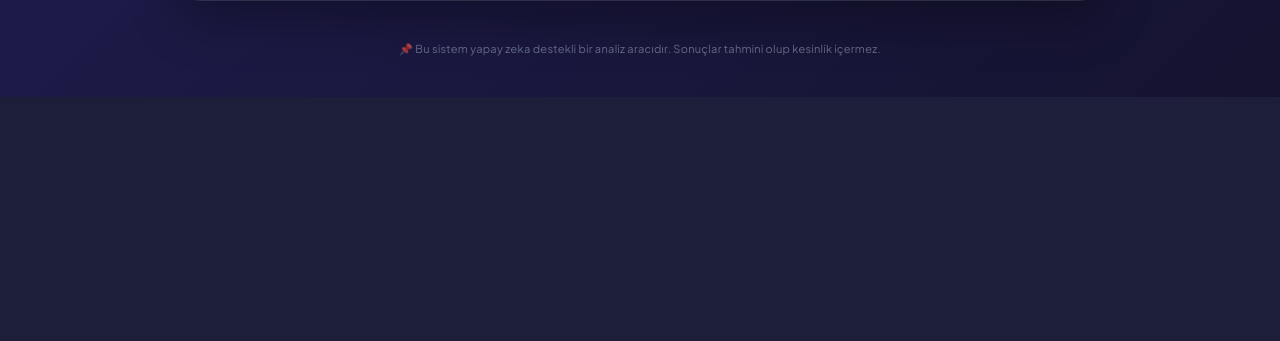
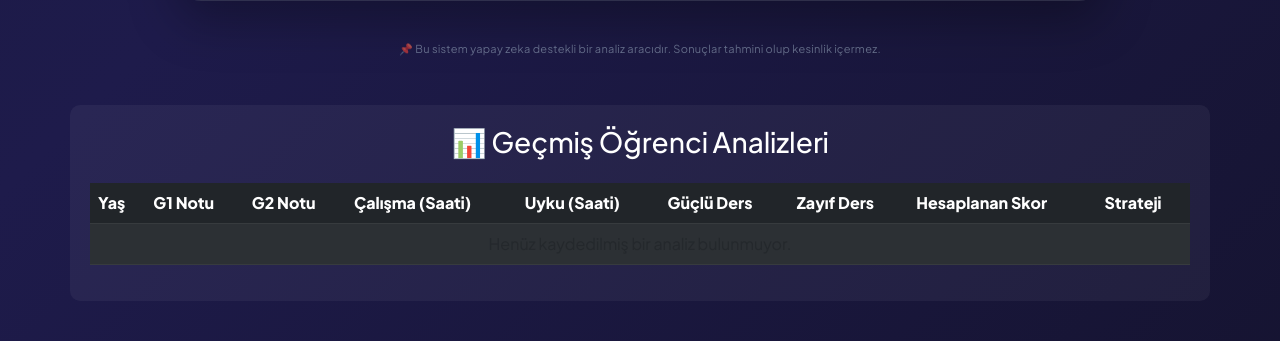
Before and after one commit to samet936/edupulse-ai, a Flask app: page / in a window 1280 px wide. Shown: the part 1142-1483 px from the top of the page. Before the commit the page ends 1239 px from the top, so only its background shows below. Run offline with Flask 3, Linux system fonts and the light colour scheme.

Commit message:
Update index.html

```diff
--- a/templates/index.html
+++ b/templates/index.html
@@ -321,3 +321,45 @@
 </script>
 </body>
 </html>
+<div class="container mt-5" style="background: rgba(255,255,255,0.05); padding: 20px; border-radius: 10px;">
+    <h3 class="text-center mb-4" style="color: #fff;">📊 Geçmiş Öğrenci Analizleri</h3>
+
+    <div class="table-responsive">
+        <table class="table table-dark table-striped table-hover">
+            <thead>
+                <tr>
+                    <th>Yaş</th>
+                    <th>G1 Notu</th>
+                    <th>G2 Notu</th>
+                    <th>Çalışma (Saati)</th>
+                    <th>Uyku (Saati)</th>
+                    <th>Güçlü Ders</th>
+                    <th>Zayıf Ders</th>
+                    <th>Hesaplanan Skor</th>
+                    <th>Strateji</th>
+                </tr>
+            </thead>
+            <tbody>
+                {% if analizler %}
+                    {% for analiz in analizler %}
+                    <tr>
+                        <td>{{ analiz.yas or '-' }}</td>
+                        <td>{{ analiz.g1_notu or '-' }}</td>
+                        <td>{{ analiz.g2_notu or '-' }}</td>
+                        <td>{{ analiz.calisma_suresi or '-' }} sa</td>
+                        <td>{{ analiz.uyku_suresi or '-' }} sa</td>
+                        <td>{{ analiz.guclu_ders or '-' }}</td>
+                        <td>{{ analiz.zayif_ders or '-' }}</td>
+                        <td><span class="badge bg-success">{{ analiz.hesaplanan_skor or '-' }}</span></td>
+                        <td>{{ analiz.strateji_modu or '-' }}</td>
+                    </tr>
+                    {% endfor %}
+                {% else %}
+                    <tr>
+                        <td colspan="9" class="text-center text-muted">Henüz kaydedilmiş bir analiz bulunmuyor.</td>
+                    </tr>
+                {% endif %}
+            </tbody>
+        </table>
+    </div>
+</div>
```
